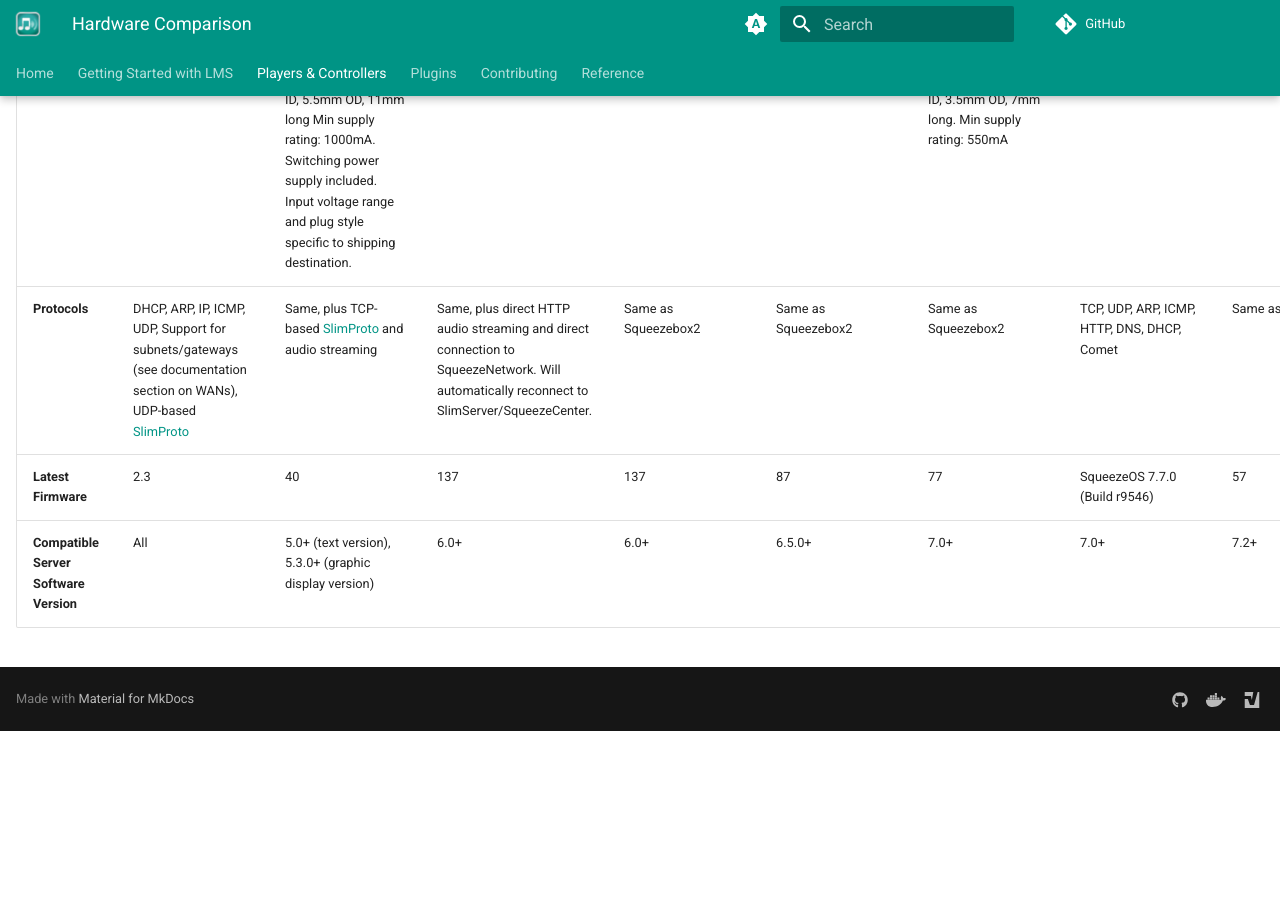
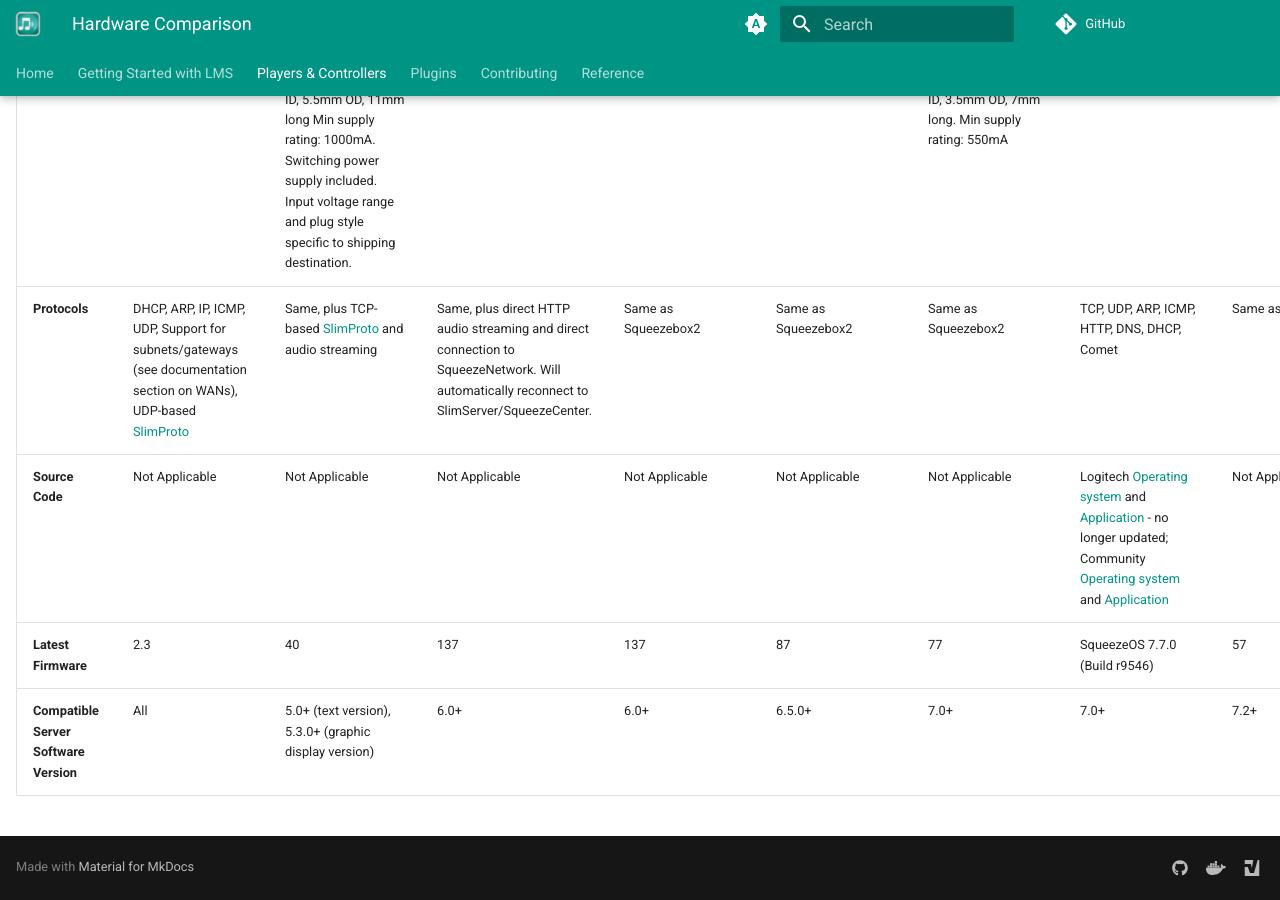
Before and after one commit to LMS-Community/lms-community.github.io, an MkDocs documentation site: the page built from docs/players-and-controllers/hardware-comparison.md, in a window 1280 px wide and 900 px high, scrolled down 2835 px. Built offline with MkDocs 1.6.1 and Material for MkDocs 9.7.7, drawn with Linux system fonts in a browser that asks for light colours; comment, search, counter and statistics services are not loaded; before the commit the page ends 3566 px from its top, so only the background shows below that.

Commit message:
Update hardware-comparison.md
Added row for links to Logitech and Community Software - adding it to the hardware comparison page will allow us to clean-up index, as I think the focus needs to be on DIY and software players (currently lower on the page) and not on the legacy hardware which can no longer be purchased widely.

```diff
--- a/docs/players-and-controllers/hardware-comparison.md
+++ b/docs/players-and-controllers/hardware-comparison.md
@@ -43,5 +43,6 @@
 | **Wake on LAN (WoL)** | No | No | Player can wake [LMS](../reference/lyrion-music-server.md) | Same as Squeezebox2 | Same as Squeezebox2 | N/A | Yes | Yes | Yes | Yes |
 | **Power supply** | 5V DC, 1600mA power supply, player uses 700ma (max) | 5V DC, regulated Center positive, sleeve ground Connector: 2.5mm ID, 5.5mm OD, 11mm long Min supply rating: 1000mA. Switching power supply included. Input voltage range and plug style specific to shipping destination. | Same as Squeezebox | Same as Squeezebox2 | Built-in super-linear power supplies, auto ranging 100-240VAC | 9V DC, regulated, center positive, sleeve ground. Connector: 1.05mm ID, 3.5mm OD, 7mm long. Min supply rating: 550mA | 1250mA Li-Ion battery, 2A switching power supply, wired charging station | 12V DC, 2500mA power supply | 18V DC, 1A, optional battery pack available | 5V DC, 3A |
 | **Protocols** | DHCP, ARP, IP, ICMP, UDP, Support for subnets/gateways (see documentation section on WANs), UDP-based [SlimProto](../reference/slimproto-protocol.md) | Same, plus TCP-based [SlimProto](../reference/slimproto-protocol.md) and audio streaming | Same, plus direct HTTP audio streaming and direct connection to SqueezeNetwork. Will automatically reconnect to SlimServer/SqueezeCenter. | Same as Squeezebox2 | Same as Squeezebox2 | Same as Squeezebox2 | TCP, UDP, ARP, ICMP, HTTP, DNS, DHCP, Comet | Same as Squeezebox2 | TCP, UDP, ARP, ICMP, HTTP, DNS, DHCP, Comet | TCP, UDP, ARP, ICMP, HTTP, DNS, DHCP, Comet |
+| **Source Code** | Not Applicable | Not Applicable | Not Applicable | Not Applicable | Not Applicable | Not Applicable | Logitech [Operating system](https://github.com/LMS-Community/squeezeos) and [Application](https://github.com/LMS-Community/squeezeplay) - no longer updated;  Community [Operating system](https://github.com/ralph-irving/squeezeos) and [Application](https://github.com/ralph-irving/squeezeos-squeezeplay) | Not Applicable | Logitech [Operating system](https://github.com/LMS-Community/squeezeos) and [Application](https://github.com/LMS-Community/squeezeplay) - no longer updated;  Community [Operating system](https://github.com/ralph-irving/squeezeos) and [Application](https://github.com/ralph-irving/squeezeos-squeezeplay) | Logitech [Operating system](https://github.com/LMS-Community/squeezeos) and [Application](https://github.com/LMS-Community/squeezeplay) - no longer updated;  Community [Operating system](https://github.com/ralph-irving/squeezeos) and [Application](https://github.com/ralph-irving/squeezeos-squeezeplay) |
 | **Latest Firmware** | 2.3 | 40 | 137 | 137 | 87 | 77 | SqueezeOS 7.7.0 (Build r9546) | 57 | SqueezeOS 7.7.0 (Build r9546) | SqueezeOS 7.7.0 (Build r9550) |
 | **Compatible Server Software Version** | All | 5.0+ (text version), 5.3.0+ (graphic display version) | 6.0+ | 6.0+ | 6.5.0+ | 7.0+ | 7.0+ | 7.2+ | 7.4+ | 7.5+ |
```
